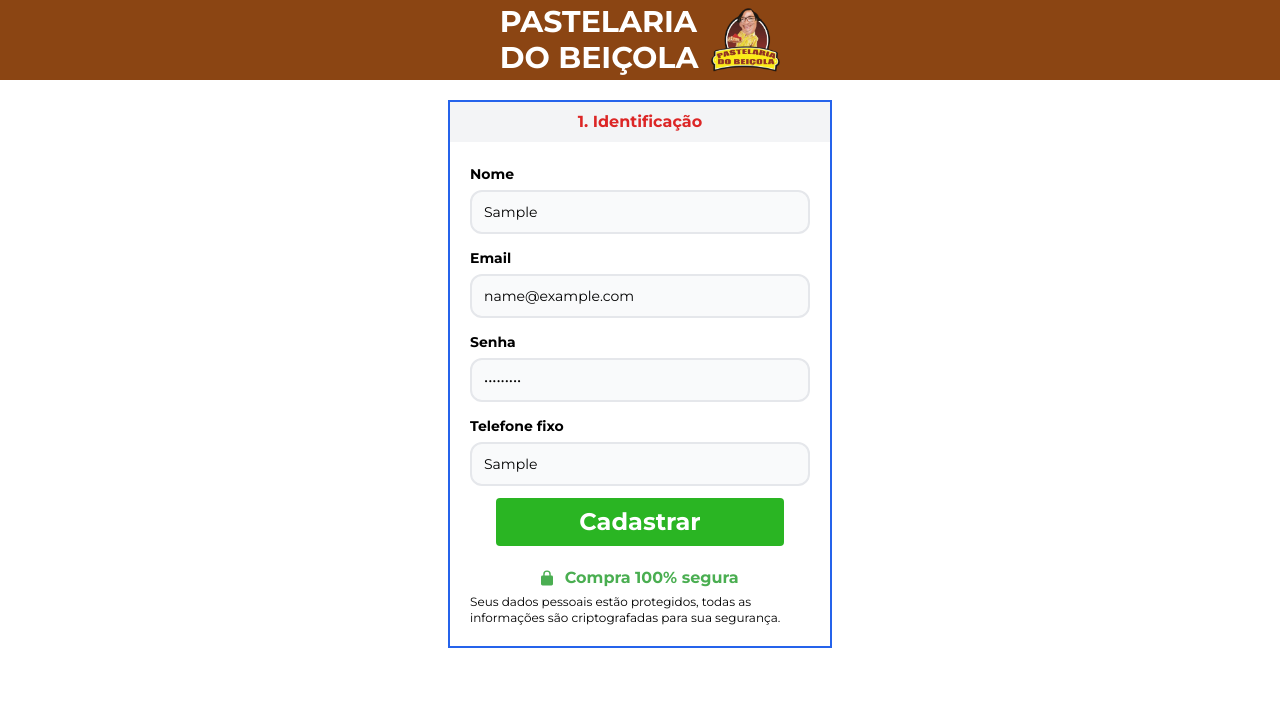
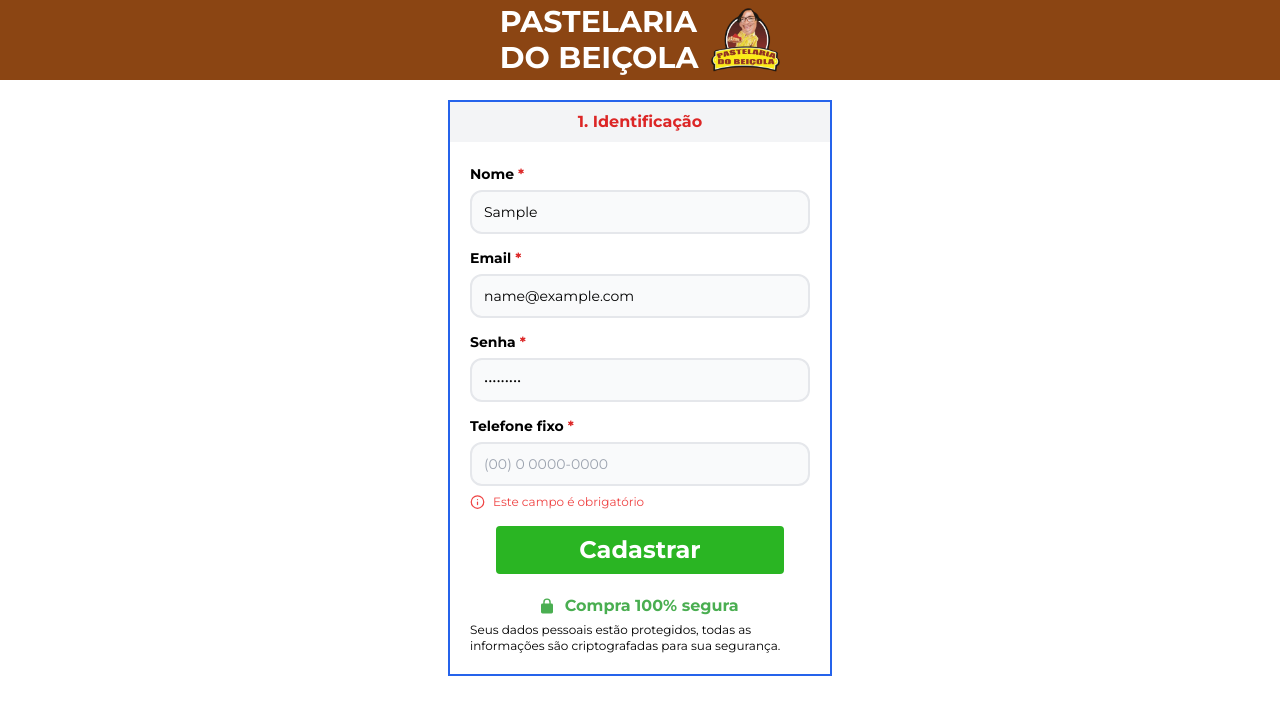
Before and after one commit to joaoandradejava/delivery-food-ui, a Next.js app: page /cadastro in a window 1280 px wide. Both pictures are taken after typing "Sample", "name@example.com", "Sample123", "Sample" into the empty fields and a click on the button "Cadastrar". Shown: the top 714 px of the page. Built offline with nearby package versions, Linux system fonts and the light colour scheme.

Commit message:
adicionado o zod

```diff
--- a/src/components/MenuTopo.tsx
+++ b/src/components/MenuTopo.tsx
@@ -45,7 +45,7 @@
           ) : (
             <span className="text-sm">
               Olá {usuarioAutenticado?.nome}{" "}
-              <Link href="/minhas-conta/dados-cadastrais" className="font-bold">
+              <Link href="/minha-conta/dados-cadastrais" className="font-bold">
                 Minha conta
               </Link>
             </span>
--- a/src/components/forms/Input.tsx
+++ b/src/components/forms/Input.tsx
@@ -1,4 +1,6 @@
-import { HTMLInputTypeAttribute } from "react";
+import { Info } from "lucide-react";
+import { HTMLInputTypeAttribute, useRef } from "react";
+import InputMask from "react-input-mask";
 
 interface InputProps {
   type: HTMLInputTypeAttribute;
@@ -6,23 +8,57 @@
   id: string;
   label: string;
   placeholder?: string;
+  required?: boolean;
+  error?: any;
+  maskFormat?: string;
 }
 
 export default function Input(props: InputProps) {
-  const { type, id, register, label, placeholder } = props;
+  const {
+    type,
+    id,
+    register,
+    label,
+    placeholder,
+    required,
+    error,
+    maskFormat,
+  } = props;
+
   return (
     <div className="space-y-1">
       <label className="font-bold text-sm" htmlFor={id}>
-        {label}
+        {label} {required && <span className="text-red-600 text-sm">*</span>}
       </label>
+
+      {maskFormat ? (
+        <InputMask
+          id={id}
+          mask={maskFormat}
+          placeholder={placeholder}
+          {...register(id)}
+          type={type}
+          className="bg-gray-50 text-sm px-3 w-full h-11 rounded-xl p-2 border-gray-200 border-2 outline-blue-400"
+        />
+      ) : (
         <input
           type={type}
           id={id}
-        name={id}
           placeholder={placeholder}
           {...register(id)}
-        className="bg-gray-50 text-sm px-3 w-full h-11 rounded-xl p-2 border-gray-200 border-2 outline-blue-400"
+          className={`bg-gray-50 text-sm px-3 w-full h-11 rounded-xl p-2 ${
+            error?.message
+              ? "border-red-400 border-2 outline-red-500"
+              : "border-gray-200 border-2 outline-blue-400"
+          } `}
         />
+      )}
+
+      {error && (
+        <span className="text-red-500 text-xs flex gap-2 items-center">
+          <Info width={15} /> {error.message}
+        </span>
+      )}
     </div>
   );
 }
--- a/src/pages/cadastro/index.tsx
+++ b/src/pages/cadastro/index.tsx
@@ -2,24 +2,71 @@
 import TopoTelaLoginECadastro from "@/components/TopoTelaLoginECadastro";
 import Input from "@/components/forms/Input";
 import { useForm } from "react-hook-form";
+import { z } from "zod";
+import { zodResolver } from "@hookform/resolvers/zod";
+import {
+  CAMPO_OBRIGATORIO,
+  CAMPO_VALOR_MAXIMO_A,
+  CAMPO_VALOR_MAXIMO_O,
+  CAMPO_VALOR_MINIMO_A,
+  CAMPO_VALOR_MINIMO_O,
+  EMAIL_INVALIDO,
+  TELEFONE_INVALIDO,
+} from "@/utils/constants";
+import { cadastrarUsuario } from "@/services/usuario-service";
+import { UsuarioCreateInput } from "@/models/usuario";
+import {
+  mostrarMensagemError,
+  mostrarMensagemSucesso,
+} from "@/services/toast-service";
+import Toast from "@/components/Toast";
 
-interface FormData {
-  nome: string;
-  email: string;
-  senha: string;
-  telefoneFixo: string;
-}
+const schema = z.object({
+  nome: z
+    .string()
+    .nonempty(CAMPO_OBRIGATORIO)
+    .min(3, CAMPO_VALOR_MINIMO_O("nome", 3))
+    .max(255, CAMPO_VALOR_MAXIMO_O("nome", 255)),
+  email: z
+    .string()
+    .nonempty(CAMPO_OBRIGATORIO)
+    .email(EMAIL_INVALIDO)
+    .max(255, CAMPO_VALOR_MAXIMO_O("email", 255)),
+  senha: z
+    .string()
+    .nonempty(CAMPO_OBRIGATORIO)
+    .min(6, CAMPO_VALOR_MINIMO_A("senha", 6))
+    .max(255, CAMPO_VALOR_MAXIMO_A("senha", 255)),
+  telefoneCelular: z
+    .string()
+    .nonempty(CAMPO_OBRIGATORIO)
+    .refine(
+      (t) => {
+        const mask = /\(\d{2}\) \d \d{4}-\d{4}/;
+        return mask.test(t);
+      },
+      { message: TELEFONE_INVALIDO }
+    )
+    .transform((t) => t.replace(/\D/g, "")),
+});
 
 export default function index() {
   const {
     register,
     handleSubmit,
-    watch,
     formState: { errors },
-  } = useForm();
+  } = useForm({
+    resolver: zodResolver(schema),
+  });
 
-  function cadastrar(data: FormData) {
-    console.log(data);
+  function cadastrar(data: UsuarioCreateInput) {
+    cadastrarUsuario(data)
+      .then((u) => {
+        mostrarMensagemSucesso("Cadastro realizado com sucesso");
+      })
+      .catch((e) => {
+        mostrarMensagemError(e.response.data.userMessage);
+      });
   }
 
   return (
@@ -33,11 +80,20 @@
         <div className="p-5">
           <form onSubmit={handleSubmit(cadastrar)}>
             <div className="space-y-3">
-              <Input id="nome" label="Nome" type="text" register={register} />
+              <Input
+                id="nome"
+                required
+                label="Nome"
+                type="text"
+                error={errors.nome}
+                register={register}
+              />
               <Input
                 id="email"
                 label="Email"
                 type="email"
+                error={errors.email}
+                required
                 placeholder="teste@gmail.com"
                 register={register}
               />
@@ -45,20 +101,25 @@
                 id="senha"
                 label="Senha"
                 type="password"
+                error={errors.senha}
+                required
                 register={register}
               />
               <Input
-                id="telefoneFixo"
+                id="telefoneCelular"
                 label="Telefone fixo"
                 type="text"
+                error={errors.telefoneCelular}
+                required
                 placeholder="(00) 0 0000-0000"
+                maskFormat="(99) 9 9999-9999"
                 register={register}
               />
             </div>
 
             <div className="flex flex-col items-center space-y-3 mt-3">
               <button
-                onClick={() => cadastrar}
+                type="submit"
                 className="bg-btn-cor-verde rounded h-12 w-full md:w-72 text-white font-bold text-2xl"
               >
                 Cadastrar
@@ -68,6 +129,7 @@
           <CompraSegura />
         </div>
       </div>
+      <Toast />
     </div>
   );
 }
--- a/src/pages/login/index.tsx
+++ b/src/pages/login/index.tsx
@@ -4,7 +4,6 @@
 import Input from "@/components/forms/Input";
 import { UsuarioContext } from "@/contexts/usuario-context";
 import { LoginDTO } from "@/models/usuario";
-import { GetServerSideProps } from "next";
 import Link from "next/link";
 import { useContext } from "react";
 import { useForm } from "react-hook-form";
@@ -53,7 +52,7 @@
 
             <div className="flex flex-col items-center space-y-3 mt-3">
               <button
-                onClick={() => entrar}
+              type="submit"
                 className="bg-btn-cor-verde rounded h-12 w-full md:w-72 text-white font-bold text-2xl"
               >
                 Continuar
--- a/src/pages/minha-conta/dados-cadastrais/index.tsx
+++ b/src/pages/minha-conta/dados-cadastrais/index.tsx
@@ -1,4 +1,5 @@
 import MenuTopo from "@/components/MenuTopo";
+import { verificarSeUsuarioEstarLogadoPassandoContext } from "@/services/auth-service";
 import { ChevronRight } from "lucide-react";
 import Link from "next/link";
 
@@ -13,7 +14,7 @@
     {
       titulo: "Informção pessoais",
       subtitulo: "Nome completo e CPF",
-      href: "informacao-pessoais",
+      href: "informacoes-pessoais",
     },
     {
       titulo: "Dados de contato",
@@ -46,3 +47,21 @@
     </div>
   );
 }
+
+export async function getServerSideProps(context: any) {
+  const isUsuarioLogado: boolean =
+    verificarSeUsuarioEstarLogadoPassandoContext(context);
+
+  if (!isUsuarioLogado) {
+    return {
+      redirect: {
+        destination: "/",
+        permanent: false,
+      },
+    };
+  }
+
+  return {
+    props: {},
+  };
+}
--- /dev/null
+++ b/src/services/usuario-service.ts
@@ -0,0 +1,10 @@
+import { UsuarioCreateInput } from "@/models/usuario";
+import { API } from "./api";
+
+const REQUEST_MAPPING: string = `/usuarios`;
+
+export async function cadastrarUsuario(usuarioCreateInput: UsuarioCreateInput) {
+  return API.post(REQUEST_MAPPING, usuarioCreateInput).then(
+    (data) => data.data
+  );
+}
--- a/src/utils/constants.ts
+++ b/src/utils/constants.ts
@@ -1,4 +1,23 @@
 export const BASE_API: string = "http://localhost:8080";
+export const CAMPO_OBRIGATORIO = "Este campo é obrigatório";
+export const EMAIL_INVALIDO = "Email inválido";
+export const TELEFONE_INVALIDO = "Número de telefone inválido";
+export function CAMPO_VALOR_MINIMO_O(field: string, minimo: number) {
+  return `O ${field} deve ter pelo menos ${minimo} caracteres`;
+}
+
+export function CAMPO_VALOR_MINIMO_A(field: string, minimo: number) {
+  return `A ${field} deve ter pelo menos ${minimo} caracteres`;
+}
+
+export function CAMPO_VALOR_MAXIMO_O(field: string, maximo: number) {
+  return `O ${field} deve ter no máximo ${maximo} caracteres`;
+}
+
+export function CAMPO_VALOR_MAXIMO_A(field: string, maximo: number) {
+  return `A ${field} deve ter no máximo ${maximo} caracteres`;
+}
+
 let timeoutId: any;
 
 export function formatarDinheiro(valor: number): string {
```
Also changed, not shown: package.json (+7 -2 lines), src/models/usuario.ts (+17 -0 lines), src/pages/minha-conta/informacoes-pessoais/index.tsx (added, +74 -0 lines), 1 other file (tests, documents, lock files or other folders). Lines whose indentation alone changed are shown as unchanged.
